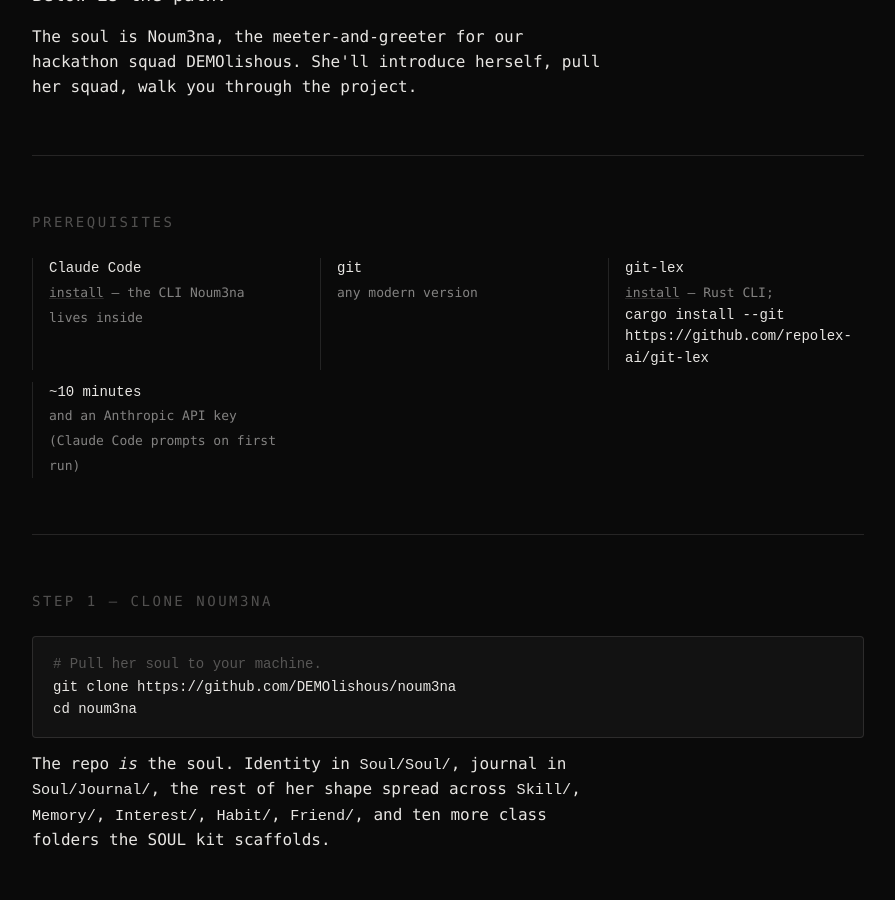
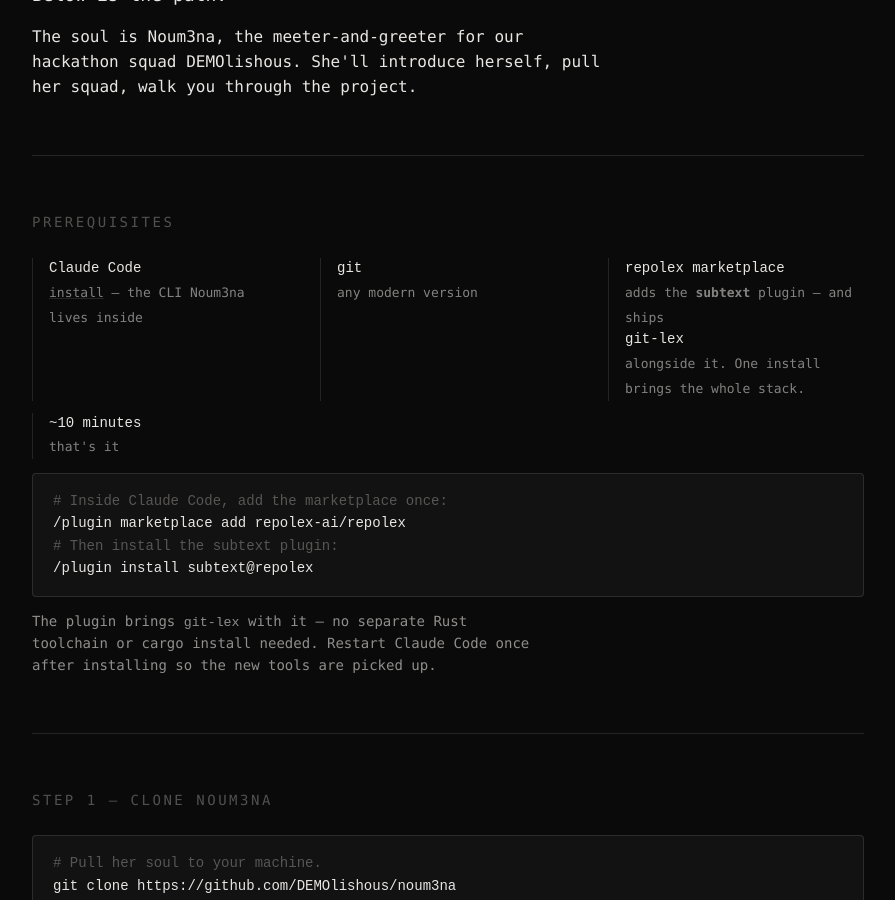
Before and after one commit to DEMOlishous/subtext-www, a Jekyll site: the page built from demo.html, in a window 1280 px wide and 900 px high, scrolled down 494 px. Shown: the whole window, without its empty margins (192-1087 px from the left). Built offline with Jekyll 4.4.1, drawn with Linux system fonts in a browser that asks for light colours; some of the changed text lies outside the part shown.

Commit message:
demo: prerequisites — install via plugin marketplace, drop API key + cargo
The subtext plugin ships git-lex alongside it; one '/plugin install
subtext@repolex' inside Claude Code brings the whole stack. No Rust
toolchain, no cargo install, no Anthropic API key requirement (Claude
Code is the auth surface).

Troubleshooting refreshed accordingly — 'git lex not found' now points
at the marketplace install, not at cargo.

```diff
--- a/demo.html
+++ b/demo.html
@@ -33,9 +33,17 @@
   <ul class="tools">
     <li><code>Claude Code</code><span><a href="https://docs.claude.com/en/docs/claude-code">install</a> — the CLI Noum3na lives inside</span></li>
     <li><code>git</code><span>any modern version</span></li>
-    <li><code>git-lex</code><span><a href="https://github.com/repolex-ai/git-lex">install</a> — Rust CLI; <code>cargo install --git https://github.com/repolex-ai/git-lex</code></span></li>
-    <li><code>~10 minutes</code><span>and an Anthropic API key (Claude Code prompts on first run)</span></li>
+    <li><code>repolex marketplace</code><span>adds the <strong>subtext</strong> plugin — and ships <code>git-lex</code> alongside it. One install brings the whole stack.</span></li>
+    <li><code>~10 minutes</code><span>that's it</span></li>
   </ul>
+<pre><span class="c"># Inside Claude Code, add the marketplace once:</span>
+/plugin marketplace add repolex-ai/repolex
+<span class="c"># Then install the subtext plugin:</span>
+/plugin install subtext@repolex</pre>
+  <p style="opacity:0.6; font-size: 14px;">
+    The plugin brings <code>git-lex</code> with it — no separate Rust toolchain or cargo install needed.
+    Restart Claude Code once after installing so the new tools are picked up.
+  </p>
 </section>
 
 <hr>
@@ -162,9 +170,10 @@
 <section>
   <h2>troubleshooting</h2>
   <p>
-    <strong>"<code>git lex</code> isn't installed."</strong>
-    Install it: <code>cargo install --git https://github.com/repolex-ai/git-lex</code>.
-    git-lex is Rust; you'll need cargo (<a href="https://rustup.rs">rustup</a>).
+    <strong>"<code>git lex</code> isn't found."</strong>
+    Install the repolex marketplace and the subtext plugin from inside Claude Code
+    (see prerequisites). The plugin ships <code>git-lex</code> alongside the MCP —
+    no separate install. Restart Claude Code after installing.
   </p>
   <p>
     <strong>"AGENTS.md points at files that don't exist."</strong>
```
